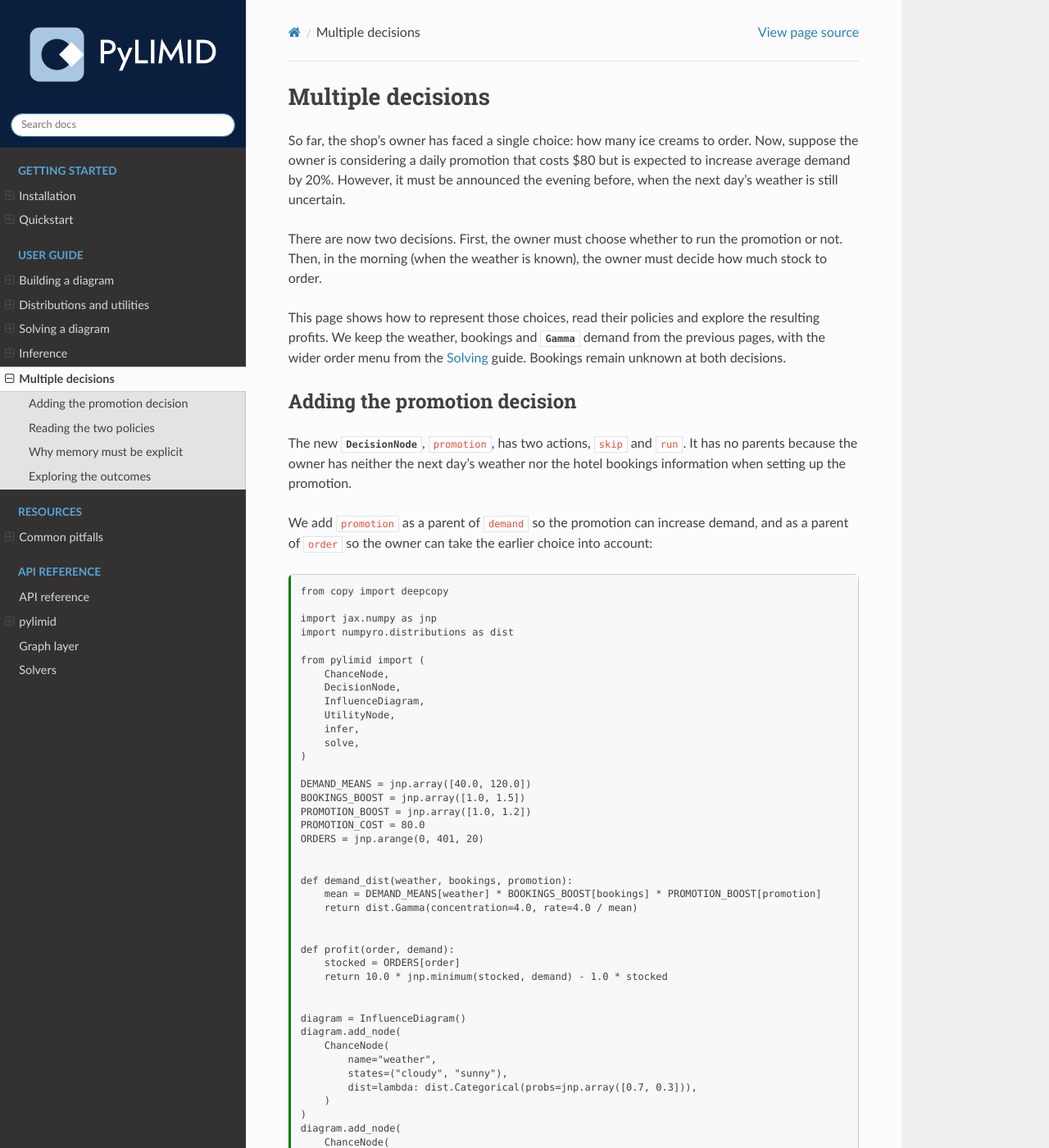
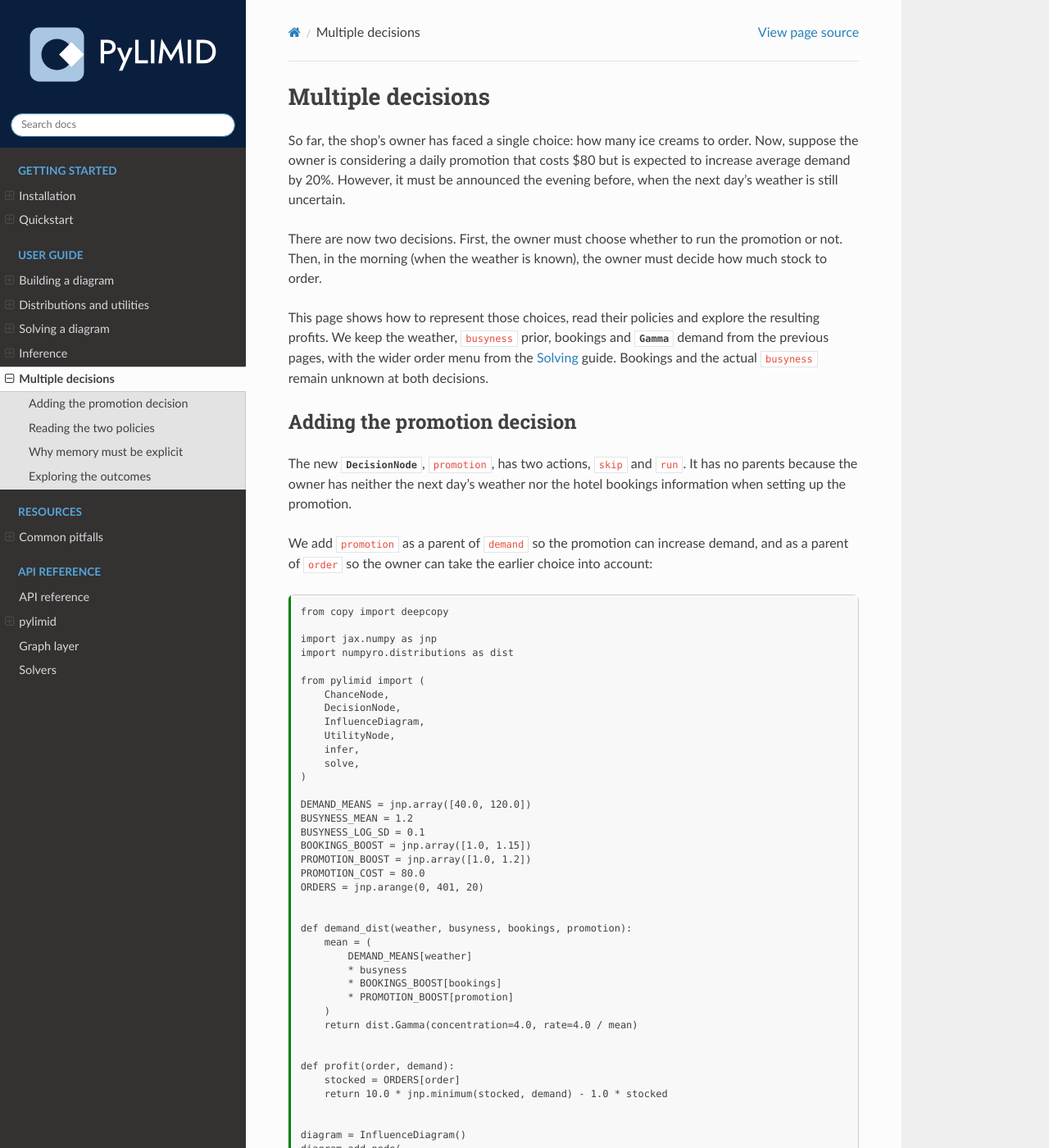
Before and after one commit to cynosural-ai/pylimid, a Sphinx documentation site: the page built from docs/user_guide/multiple_decisions.md, in a window 1280 px wide and 1400 px high. Shown: the whole window at 82% size. Built offline with Sphinx 7.4.7 and the Read the Docs theme 3.1.0, drawn with Linux system fonts in a browser that asks for light colours; some of the changed text lies outside the part shown.

Commit message:
update remaining pages after bayesian priors

```diff
--- a/docs/user_guide/multiple_decisions.md
+++ b/docs/user_guide/multiple_decisions.md
@@ -10,7 +10,7 @@ So far, the shop's owner has faced a single choice: how many ice creams to order
 
 There are now two decisions. First, the owner must choose whether to run the promotion or not. Then, in the morning (when the weather is known), the owner must decide how much stock to order.
 
-This page shows how to represent those choices, read their policies and explore the resulting profits. We keep the weather, bookings and {py:class}`Gamma <numpyro.distributions.continuous.Gamma>` demand from the previous pages, with the wider order menu from the [Solving](solving.md) guide. Bookings remain unknown at both decisions.
+This page shows how to represent those choices, read their policies and explore the resulting profits. We keep the weather, `busyness` prior, bookings and {py:class}`Gamma <numpyro.distributions.continuous.Gamma>` demand from the previous pages, with the wider order menu from the [Solving](solving.md) guide. Bookings and the actual `busyness` remain unknown at both decisions.
 
 ## Adding the promotion decision
 
@@ -34,14 +34,21 @@ from pylimid import (
 )
 
 DEMAND_MEANS = jnp.array([40.0, 120.0])
-BOOKINGS_BOOST = jnp.array([1.0, 1.5])
+BUSYNESS_MEAN = 1.2
+BUSYNESS_LOG_SD = 0.1
+BOOKINGS_BOOST = jnp.array([1.0, 1.15])
 PROMOTION_BOOST = jnp.array([1.0, 1.2])
 PROMOTION_COST = 80.0
 ORDERS = jnp.arange(0, 401, 20)
 
 
-def demand_dist(weather, bookings, promotion):
-    mean = DEMAND_MEANS[weather] * BOOKINGS_BOOST[bookings] * PROMOTION_BOOST[promotion]
+def demand_dist(weather, busyness, bookings, promotion):
+    mean = (
+        DEMAND_MEANS[weather]
+        * busyness
+        * BOOKINGS_BOOST[bookings]
+        * PROMOTION_BOOST[promotion]
+    )
     return dist.Gamma(concentration=4.0, rate=4.0 / mean)
 
 
@@ -60,6 +67,14 @@ diagram.add_node(
 )
 diagram.add_node(
     ChanceNode(
+        name="busyness",
+        dist=lambda: dist.LogNormal(
+            jnp.log(BUSYNESS_MEAN) - BUSYNESS_LOG_SD**2 / 2, BUSYNESS_LOG_SD
+        ),
+    )
+)
+diagram.add_node(
+    ChanceNode(
         name="bookings",
         states=("normal", "high"),
         dist=lambda: dist.Categorical(probs=jnp.array([5 / 7, 2 / 7])),
@@ -68,7 +83,9 @@ diagram.add_node(
 diagram.add_node(DecisionNode(name="promotion", states=("skip", "run")))
 diagram.add_node(
     ChanceNode(
-        name="demand", parents=("weather", "bookings", "promotion"), dist=demand_dist
+        name="demand",
+        parents=("weather", "busyness", "bookings", "promotion"),
+        dist=demand_dist,
     )
 )
 diagram.add_node(
```
Also changed, not shown: other parts of docs/user_guide/multiple_decisions.md (+2 -2 lines), docs/user_guide/inference.md (+22 -12 lines), docs/user_guide/solving.md (+17 -7 lines), docs/_static/figures/inference/policy_comparison.png, docs/_static/figures/inference/recommended_policy_profit.png, docs/_static/figures/inference/sunny_demand.png, docs/_static/figures/inference/sunny_policy_profit.png.
